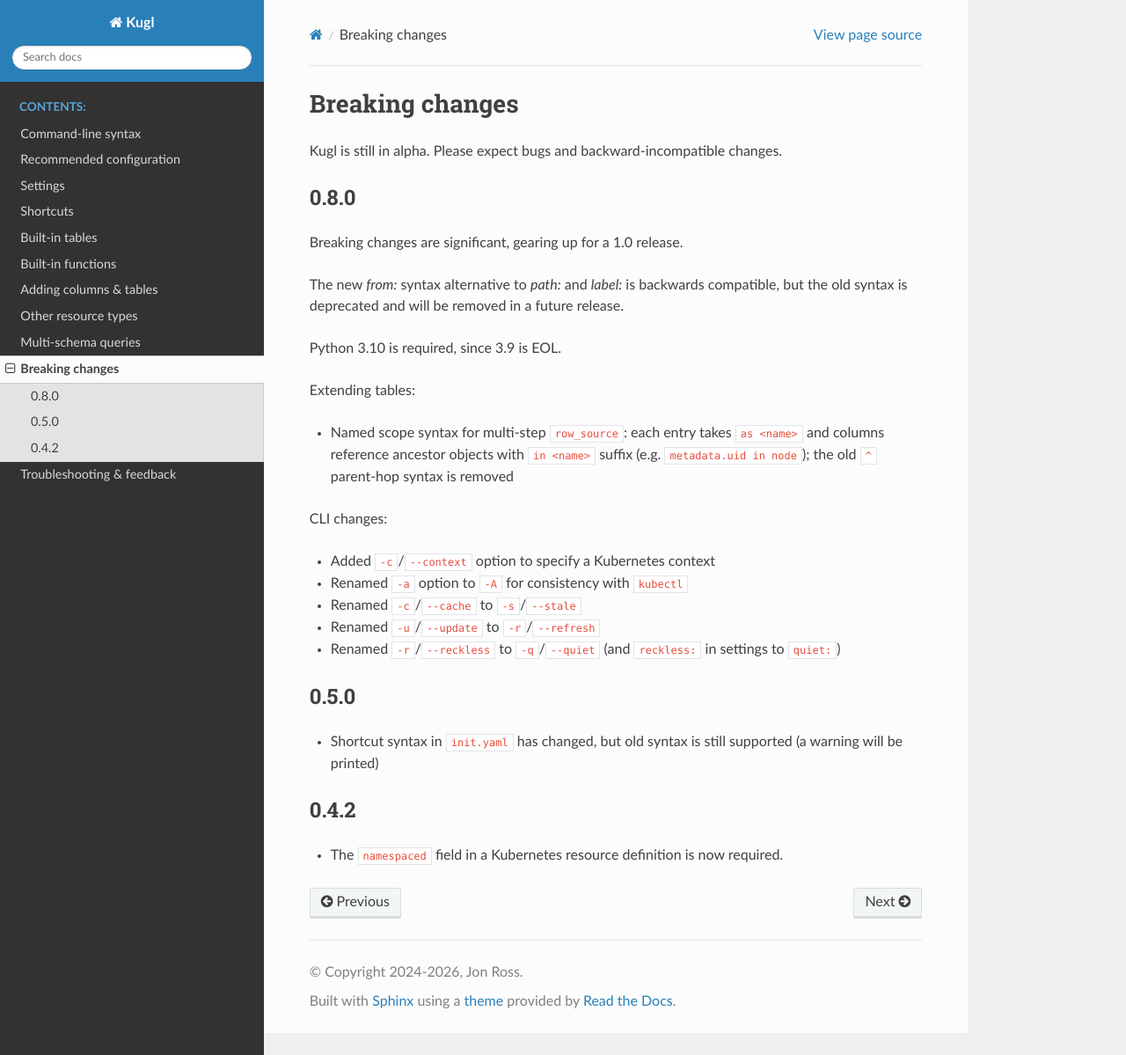
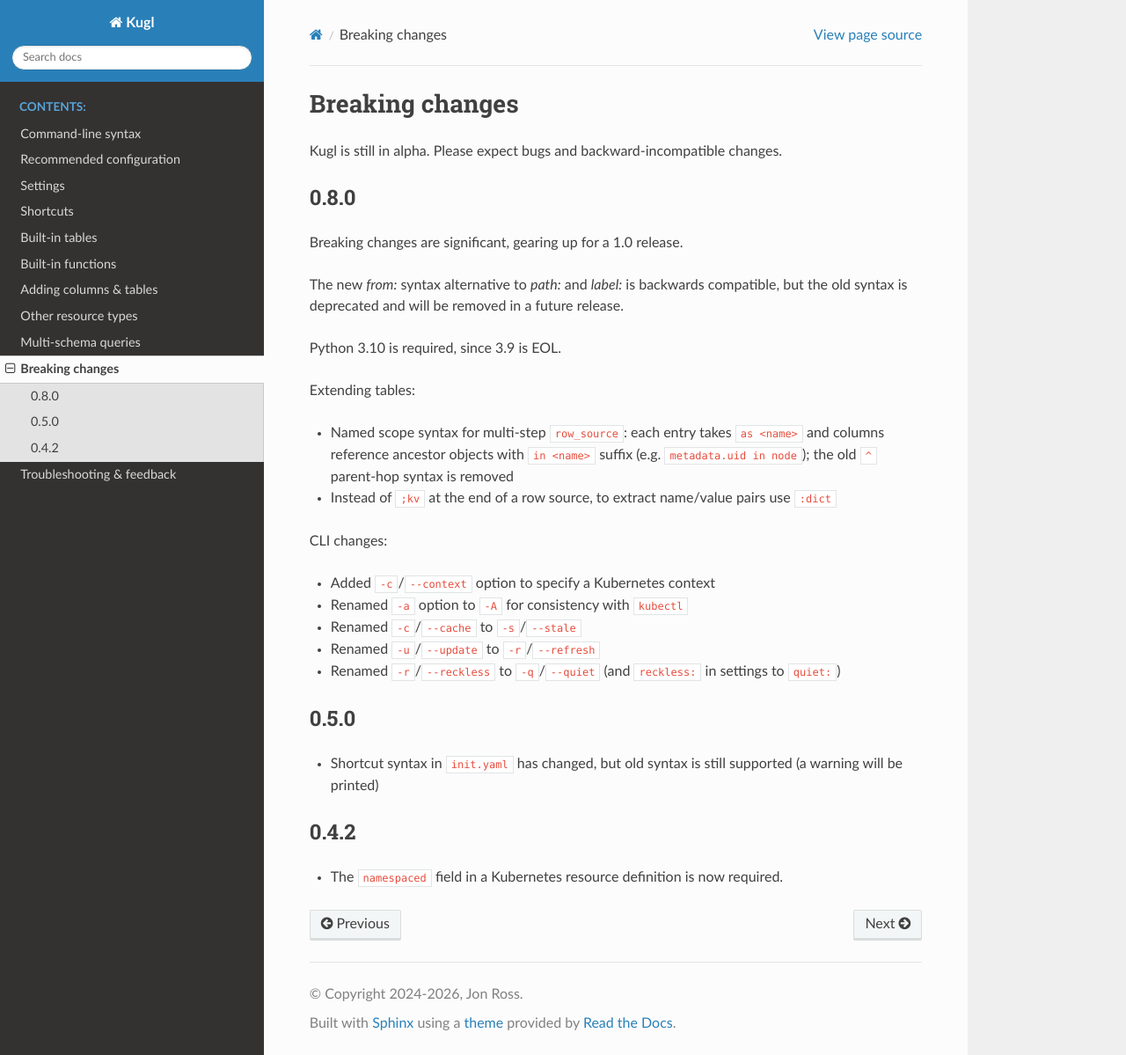
Before and after one commit to jonross/kugl, a Sphinx documentation site: the page built from docs/breaking.rst, in a window 1280 px wide and 1199 px high. Shown: the whole window at 88% size. Built offline with Sphinx 7.4.7 and the Read the Docs theme 3.1.0, drawn with Linux system fonts in a browser that asks for light colours.

Commit message:
Document :dict change

```diff
--- a/docs/breaking.rst
+++ b/docs/breaking.rst
@@ -21,6 +21,7 @@ Extending tables:
 - Named scope syntax for multi-step ``row_source``: each entry takes ``as <name>`` and
   columns reference ancestor objects with ``in <name>`` suffix (e.g. ``metadata.uid in node``);
   the old ``^`` parent-hop syntax is removed
+- Instead of ``;kv`` at the end of a row source, to extract name/value pairs use ``:dict``
 
 CLI changes:
 
```
Also changed, not shown: CHANGELOG.md (+1 -0 lines).
